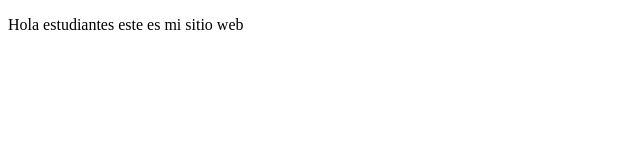
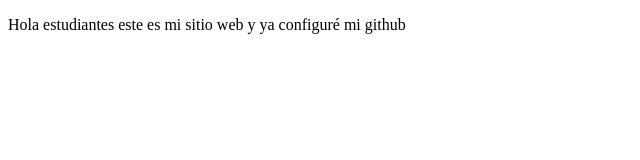
Before and after one commit to ChatoR3/proyectoDemoCursoPrework, a plain HTML site: page index.html in a window 1280 px wide. Shown: the whole page, without its empty margins (0-640 px from the left). Drawn offline with Linux system fonts and the light colour scheme.

Commit message:
Cambios agregamos que configuré github

```diff
--- a/index.html
+++ b/index.html
@@ -8,7 +8,7 @@
 </head>
 <body>
     <p>
-        Hola estudiantes este es mi sitio web
+        Hola estudiantes este es mi sitio web y ya configuré mi github
     </p>
 </body>
 </html>
```
